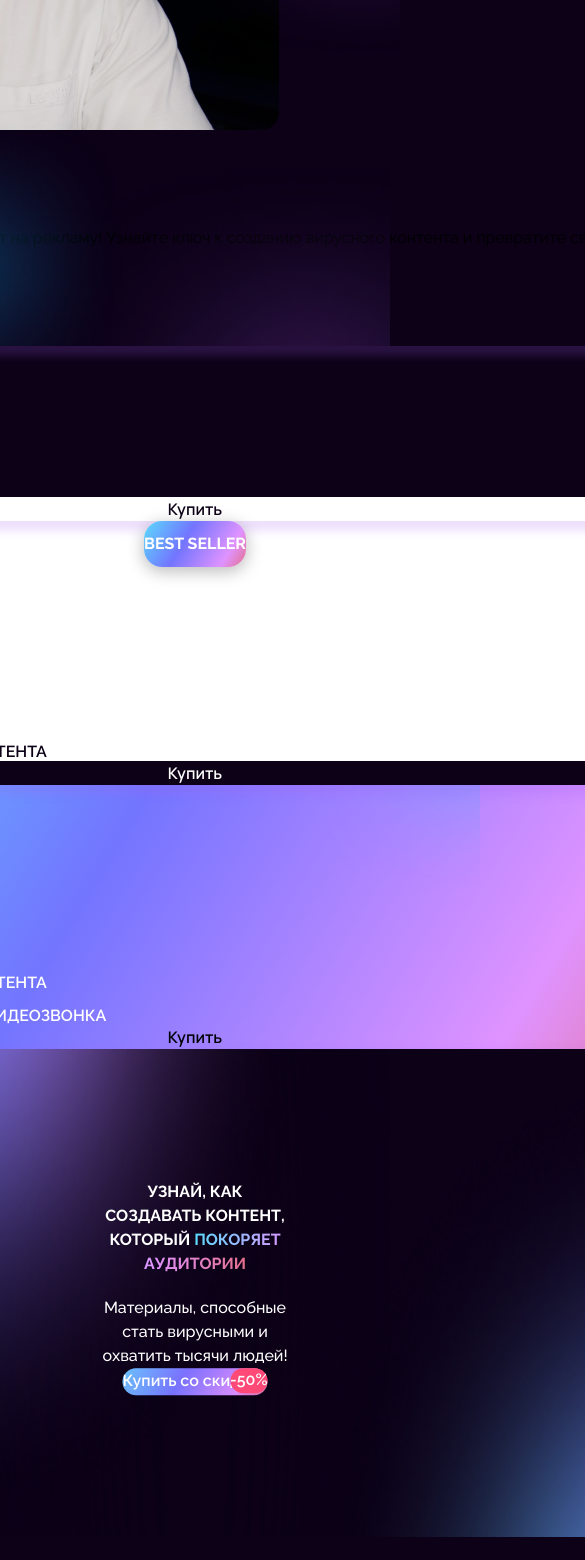
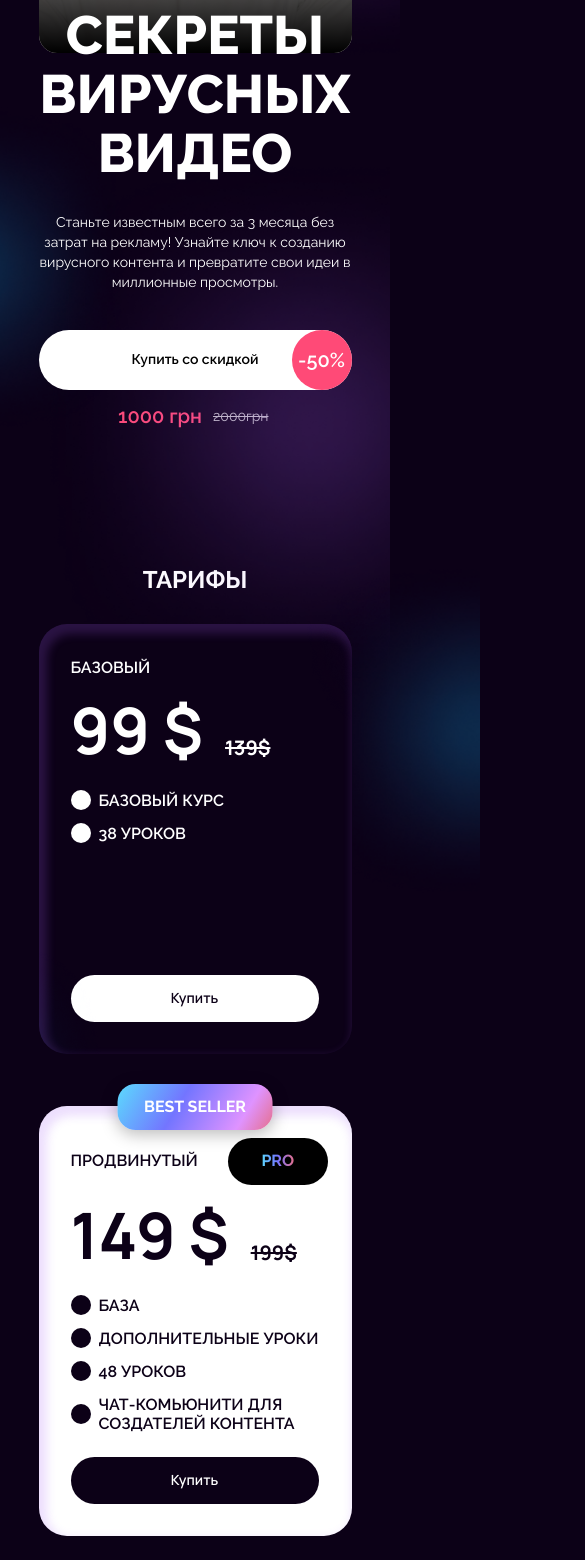
Before and after one commit to Lesia-Onyshchuk/test-project-next-tailwindcss, a Next.js app: page / in a window 390 px wide. Shown: the part 420-1980 px from the top of the page, 585 px wide, since content can reach past the window. Built offline with nearby package versions, Linux system fonts and the light colour scheme.

Commit message:
fix css screen less 393px

```diff
--- a/src/app/components/advanced-tariff.jsx
+++ b/src/app/components/advanced-tariff.jsx
@@ -11,8 +11,8 @@ const AdvancedTariff = () => {
   const [open, setOpen] = useState(false);
 
   return (
-    <div className="bg-white xl:px-[36px] xl:pt-[36px] xl:pb-[26px] xs:p-[32px] rounded-28 xl:w-[360px] xl:h-[465px] xs:w-[313px] xs:h-[430px] relative flex justify-between flex-col inset-shadow-custom">
-      <div className="flex xl:top-[-30px] xs:top-[-22px] left-1/2 -translate-x-1/2 justify-center items-center xl:px-[33.5px] xs:px-[26.5px] py-[11px] shadow-best-seller bg-[linear-gradient(121deg,#5bdbfd_0%,#7375ff_40.3%,#df93ff_79.87%,#e56f8c_100%)] rounded-[18px] absolute">
+    <div className="bg-white xl:px-[36px] xl:pt-[36px] xl:pb-[26px] p-[32px] rounded-28 xl:w-[360px] xl:h-[465px] w-[313px] h-[430px] relative flex justify-between flex-col inset-shadow-custom">
+      <div className="flex xl:top-[-30px] top-[-22px] left-1/2 -translate-x-1/2 justify-center items-center xl:px-[33.5px] px-[26.5px] py-[11px] shadow-best-seller bg-[linear-gradient(121deg,#5bdbfd_0%,#7375ff_40.3%,#df93ff_79.87%,#e56f8c_100%)] rounded-[18px] absolute">
         <p
           className={`${fontmain.className} text-white uppercase text-base font-bold`}
         >
@@ -20,13 +20,13 @@ const AdvancedTariff = () => {
         </p>
       </div>
       <div>
-        <div className="flex xl:gap-[11px] xs:gap-[30px] uppercase items-center justify-between mb-[18px]">
+        <div className="flex xl:gap-[11px] gap-[30px] uppercase items-center justify-between mb-[18px]">
           <h3
-            className={`${fontmain.className} xl:text-xl xs:text-base text-[#0c0117] uppercase font-semibold`}
+            className={`${fontmain.className} xl:text-xl text-base text-[#0c0117] uppercase font-semibold`}
           >
             Продвинутый
           </h3>
-          <div className="flex justify-center items-center xl:px-[43px] xs:px-[33.5px] py-[11.5px] bg-black rounded-[30px]">
+          <div className="flex justify-center items-center xl:px-[43px] px-[33.5px] py-[11.5px] bg-black rounded-[30px]">
             <p
               className={`${fontmain.className} bg-gradient-to-r from-[#5bdbfd] via-[#7375ff] to-[#e56f8c] bg-clip-text text-transparent text-base font-bold`}
             >
@@ -37,7 +37,7 @@ const AdvancedTariff = () => {
         <div
           className={`${fontsecond.className} flex gap-[22px] text-[#0c0117] font-bold items-end leading-none mb-[29px]`}
         >
-          <p className="xl:text-[74px] xs:text-[64px]">149 $</p>
+          <p className="text-[64px] xl:text-[74px]">149 $</p>
           <p className="text-xl line-through">199$</p>
         </div>
         <ul
@@ -53,7 +53,7 @@ const AdvancedTariff = () => {
       </div>
       <button
         onClick={() => setOpen(true)}
-        className={`${fontsecond.className} xl:w-[287px] xl:h-[57px] xs:w-[248px] xs:h-[47px] bg-[#0c0117] text-white font-semibold xl:text-base xs:text-sm rounded-[52px] hover:bg-[#ff4a77]`}
+        className={`${fontsecond.className} xl:w-[287px] xl:h-[57px] w-[248px] h-[47px] bg-[#0c0117] text-white font-semibold xl:text-base text-sm rounded-[52px] hover:bg-[#ff4a77]`}
       >
         Купить
       </button>
--- a/src/app/components/base-tariff.jsx
+++ b/src/app/components/base-tariff.jsx
@@ -12,7 +12,7 @@ const BaseTariff = () => {
   const [open, setOpen] = useState(false);
 
   return (
-    <div className="bg-[#0c0117] inset-shadow-custom xl:px-[36px] xl:pt-[36px] xl:pb-[26px] xs:p-[32px] rounded-28 xl:w-[360px] xl:h-[465px] xs:w-[313px] xs:h-[430px] relative overflow-hidden flex justify-between flex-col">
+    <div className="bg-[#0c0117] inset-shadow-custom xl:px-[36px] xl:pt-[36px] xl:pb-[26px] p-[32px] rounded-28 xl:w-[360px] xl:h-[465px] w-[313px] h-[430px] relative overflow-hidden flex justify-between flex-col">
       <Image
         src="/images/base-top.png"
         alt=""
@@ -22,14 +22,14 @@ const BaseTariff = () => {
       />
       <div>
         <h3
-          className={`${fontmain.className} xl:text-xl xs:text-base text-white uppercase font-semibold mb-[18px]`}
+          className={`${fontmain.className} xl:text-xl text-base text-white uppercase font-semibold mb-[18px]`}
         >
           Базовый
         </h3>
         <div
           className={`${fontsecond.className} flex gap-[22px] text-white font-bold items-end leading-none mb-[29px]`}
         >
-          <p className="xl:text-[74px] xs:text-[64px]">99 $</p>
+          <p className="xl:text-[74px] text-[64px]">99 $</p>
           <p className="text-xl line-through">139$</p>
         </div>
         <ul
@@ -41,7 +41,7 @@ const BaseTariff = () => {
       </div>
       <button
         onClick={() => setOpen(true)}
-        className={`${fontsecond.className} xl:w-[287px] xl:h-[57px] xs:w-[248px] xs:h-[47px] bg-white text-[#0c0117] font-semibold xl:text-base xs:text-sm rounded-[52px] hover:bg-[#ff4a77]`}
+        className={`${fontsecond.className} xl:w-[287px] xl:h-[57px] w-[248px] h-[47px] bg-white text-[#0c0117] font-semibold xl:text-base text-sm rounded-[52px] hover:bg-[#ff4a77]`}
       >
         Купить
       </button>
--- a/src/app/components/expert-tariff.jsx
+++ b/src/app/components/expert-tariff.jsx
@@ -11,7 +11,7 @@ const ExpertTariff = () => {
   const [open, setOpen] = useState(false);
 
   return (
-    <div className="bg-[linear-gradient(121deg,#5bdbfd_0%,#7375ff_40.3%,#df93ff_79.87%,#e56f8c_100%)] xl:px-[36px] xl:pt-[36px] xl:pb-[26px] xs:p-[32px] rounded-28 xl:w-[360px] xl:h-[465px] xs:w-[313px] xs:h-[430px] flex justify-between flex-col inset-shadow-custom">
+    <div className="bg-[linear-gradient(121deg,#5bdbfd_0%,#7375ff_40.3%,#df93ff_79.87%,#e56f8c_100%)] xl:px-[36px] xl:pt-[36px] xl:pb-[26px] p-[32px] rounded-28 xl:w-[360px] xl:h-[465px] w-[313px] h-[430px] flex justify-between flex-col inset-shadow-custom">
       <div>
         <div className="flex uppercase items-center justify-between mb-[18px]">
           <h3
@@ -30,7 +30,7 @@ const ExpertTariff = () => {
         <div
           className={`${fontsecond.className} flex gap-[22px] text-white font-bold items-end leading-none mb-[29px]`}
         >
-          <p className="xl:text-[74px] xs:text-[64px]">299 $</p>
+          <p className="xl:text-[74px] text-[64px]">299 $</p>
           <p className="text-xl line-through">500$</p>
         </div>
         <ul
@@ -48,7 +48,7 @@ const ExpertTariff = () => {
       </div>
       <button
         onClick={() => setOpen(true)}
-        className={`${fontsecond.className} xl:w-[287px] xl:h-[57px] xs:w-[248px] xs:h-[47px] xl:text-[#0c0117] xl:bg-white xs:text-white xs:bg-[#0c0117] font-semibold xl:text-base xs:text-sm rounded-[52px] hover:bg-[#ff4a77]`}
+        className={`${fontsecond.className} xl:w-[287px] xl:h-[57px] w-[248px] h-[47px] xl:text-[#0c0117] xl:bg-white text-white bg-[#0c0117] font-semibold xl:text-base text-sm rounded-[52px] hover:bg-[#ff4a77]`}
       >
         Купить
       </button>
--- a/src/app/components/footer.jsx
+++ b/src/app/components/footer.jsx
@@ -13,7 +13,7 @@ const Footer = () => {
 
   return (
     <footer
-      className={`${font.className} xl:pt-[100px] xs:pt-[66px] xl:w-[1280px] xs:w-[393px]`}
+      className={`${font.className} xl:pt-[100px] pt-[66px] xl:w-[1280px] w-[393px]`}
     >
       <div className="h-[488px] flex justify-between overflow-visible relative">
         <Image
@@ -21,48 +21,48 @@ const Footer = () => {
           alt=""
           width={315}
           height={282}
-          className="xl:invisible xs:visible xs:absolute top-[-20px] left-[-22px] z-10"
+          className="visible absolute top-[-20px] left-[-22px] z-10 xl:invisible"
         />
         <Image
           src="/images/footer-bottom.png"
           alt=""
           width={315}
           height={282}
-          className="xl:invisible xs:visible xs:absolute bottom-[-16px] right-[-22px] z-10"
+          className="visible absolute bottom-[-16px] right-[-22px] z-10 xl:invisible"
         />
         <Image
           src="/images/footer-blick.png"
           width={712}
           height={1486}
           alt=""
-          className=" xs:invisible xl:visible absolute left-1/2 -translate-x-1/2 top-1/2 -translate-y-1/2 h-full"
+          className="invisible absolute left-1/2 -translate-x-1/2 top-1/2 -translate-y-1/2 h-full xl:visible"
         />
         <Image
           src="/images/footer.png"
           width={513}
           height={799}
           alt=""
-          className="xs:invisible xl:visible"
+          className="invisible xl:visible"
         />
-        <div className="xl:w-[608px] xs:w-[393px] xl:bg-[linear-gradient(124deg,#5bdbfd_0%,#7375ff_40.3%,#df93ff_79.87%,#e56f8c_100%)] xs:bg-[#0c0117]">
-          <div className="absolute z-20 left-1/2 -translate-x-1/2 top-1/2 -translate-y-1/2 xl:w-[447px] xs:w-[280px] flex items-center flex-col">
-            <h2 className="xl:text-4xl xs:text-xl font-bold uppercase text-white text-center mb-[20px]">
+        <div className="xl:w-[608px] w-[393px] xl:bg-[linear-gradient(124deg,#5bdbfd_0%,#7375ff_40.3%,#df93ff_79.87%,#e56f8c_100%)] bg-[#0c0117]">
+          <div className="absolute z-20 left-1/2 -translate-x-1/2 top-1/2 -translate-y-1/2 xl:w-[447px] w-[280px] flex items-center flex-col">
+            <h2 className="xl:text-4xl text-xl font-bold uppercase text-white text-center mb-[20px]">
               Узнай, как создавать контент, который{" "}
               <span className="bg-gradient-to-r from-[#5bdbfd] via-[#7375ff] via-[#df93ff] to-[#e56f8c] bg-clip-text text-transparent">
                 покоряет аудитории
               </span>
             </h2>
-            <p className="text-white text-center xl:text-2xl xs:text-sm font-medium xl:mb-[44px] xs:mb-[62px]">
+            <p className="text-white text-center xl:text-2xl text-sm font-medium xl:mb-[44px] mb-[62px]">
               Материалы, способные стать вирусными и охватить тысячи людей!
             </p>
-            <div className="relative z-20 xl:w-[534px] xs:w-[268px] flex mb-[11px]">
+            <div className="relative z-20 xl:w-[534px] w-[268px] flex mb-[11px]">
               <BuyButton
                 onClick={openModal}
-                className="xl:w-[534px] xl:h-[74px] xs:w-[268px] xs:h-[68px] shadow-footer bg-[linear-gradient(121deg,#5bdbfd_0%,#7375ff_40.3%,#df93ff_79.87%,#e56f8c_100%)]
-                          flex items-center xs:pl-[49px] xl:justify-center
-                          xl:text-[22px] xs:text-sm text-white rounded-full leading-[1.66667] relative z-30"
+                className="xl:w-[534px] xl:h-[74px] w-[268px] h-[68px] shadow-footer bg-[linear-gradient(121deg,#5bdbfd_0%,#7375ff_40.3%,#df93ff_79.87%,#e56f8c_100%)]
+                          flex items-center pl-[49px] xl:justify-center
+                          xl:text-[22px] text-sm text-white rounded-full leading-[1.66667] relative z-30"
               />
-              <p className="flex items-center justify-center xl:w-[74px] xl:h-[74px] xs:w-[68px] xs:h-[68px] font-semibold xl:text-2xl xs:text-xl rounded-full text-white leading-[1.53509] bg-[#ff4a77] absolute top-0 right-0 z-40">
+              <p className="flex items-center justify-center xl:w-[74px] xl:h-[74px] w-[68px] h-[68px] font-semibold xl:text-2xl text-xl rounded-full text-white leading-[1.53509] bg-[#ff4a77] absolute top-0 right-0 z-40">
                 -50%
               </p>
             </div>
--- a/src/app/components/header.jsx
+++ b/src/app/components/header.jsx
@@ -14,10 +14,10 @@ const Header = () => {
   const { openModal } = useModal();
 
   return (
-    <header className="container flex items-center xs:justify-center xl:justify-between xs:gap-[28px] xl:gap-[159px]">
+    <header className="container flex items-center justify-center xl:justify-between gap-[28px] xl:gap-[159px]">
       <Link
         href="/"
-        className={`${font.className} flex gap-1 text-white xl:text-lg xs:text-base uppercase xs:w-[178px] xl:w-[200px]`}
+        className={`${font.className} flex gap-1 text-white xl:text-lg text-base uppercase w-[178px] xl:w-[200px]`}
       >
         <span>Aleko</span>
         <span className="bg-gradient-to-r from-[#5bdbfd] via-[#7375ff] via-[#df93ff] to-[#e56f8c] bg-clip-text text-transparent">
@@ -25,7 +25,7 @@ const Header = () => {
         </span>
       </Link>
       <div className="flex items-center xs:gap-0 xl:gap-[60px]">
-        <div className="flex xs:flex-row-reverse xl:flex-row xs:gap-[28px] xl:gap-[60px] xl:items-center">
+        <div className="flex flex-row-reverse xl:flex-row gap-[28px] xl:gap-[60px] xl:items-center">
           <Navigation />
           <Language />
         </div>
@@ -33,7 +33,7 @@ const Header = () => {
           onClick={openModal}
           className="w-[190px] h-[40px] bg-[linear-gradient(84deg,#5bdbfd_0%,#7375ff_40.3%,#df93ff_79.87%,#e56f8c_100%)]
             xl:flex items-center justify-center
-            text-xs text-white rounded-full xs:hidden"
+            text-xs text-white rounded-full hidden"
         />
       </div>
     </header>
--- a/src/app/components/hero.jsx
+++ b/src/app/components/hero.jsx
@@ -12,10 +12,10 @@ const Hero = () => {
   const { openModal } = useModal();
   return (
     <section
-      className={`${font.className} xl:pt-[67px] xs:pt-[24px] xl:pb-[100px] xs:pb-[66px] xs:flex xs:gap-0 xl:gap-[40px] xs:flex-col xs:justify-center xs:items-center xl:items-start xl:justify-start xl:flex-row`}
+      className={`${font.className} xl:pt-[67px] pt-[24px] xl:pb-[100px] pb-[66px] flex gap-0 xl:gap-[40px] flex-col justify-center items-center xl:items-start xl:justify-start xl:flex-row`}
     >
       <div className="flex flex-col">
-        <div className="xs:relative xl:static xs:flex xl:mb-[42px] xs:mb-[277px] xl:w-[644px] xl:h-[466px] xs:w-[313px] xs:h-[354px] xs:rounded-[18px] xs:overflow-hidden xl:overflow-visible">
+        <div className="relative xl:static flex xl:mb-[42px] mb-[277px] xl:w-[644px] xl:h-[466px] w-[313px] h-[354px] rounded-[18px] overflow-hidden xl:overflow-visible">
           <Image
             src="/images/hero.png"
             width={644}
@@ -23,21 +23,21 @@ const Hero = () => {
             alt="hero"
             className="object-cover"
           />
-          <div className="xs:absolute xl:static xl:invisible inset-0 bg-gradient-to-b from-black/0 to-black/100 xs:top-[177px] xl:top-0" />
+          <div className="absolute xl:static xl:invisible inset-0 bg-gradient-to-b from-black/0 to-black/100 top-[177px] xl:top-0" />
         </div>
-        <div className="xs:relative xl:w-[534px] xs:w-[313px] xs:flex xs:mb-[11px]">
+        <div className="relative xl:w-[534px] w-[313px] flex mb-[11px]">
           <BuyButton
             onClick={openModal}
-            className="xl:w-[534px] xl:h-[74px] xs:w-[313px] xs:h-[60px] xs:bg-white
-            xs:flex xs:items-center xs:justify-center
-            xl:text-[22px] xs:text-[14px] xs:text-black xs:rounded-full xs:leading-[1.66667] xs:hover:bg-[#ff4a77]"
+            className="xl:w-[534px] xl:h-[74px] w-[313px] h-[60px] bg-white
+            flex items-center justify-center
+            xl:text-[22px] text-[14px] text-black rounded-full leading-[1.66667] hover:bg-[#ff4a77]"
           />
-          <p className="xs:flex xs:items-center xs:justify-center xl:w-[74px] xl:h-[74px] xs:w-[60px] xs:h-[60px] xs:font-semibold xl:text-2xl xs:text-xl xs:rounded-full xs:text-white xs:leading-[1.53509] xs:bg-[#ff4a77] xs:absolute xs:top-0 xs:right-0">
+          <p className="flex items-center justify-center xl:w-[74px] xl:h-[74px] w-[60px] h-[60px] font-semibold xl:text-2xl text-xl rounded-full text-white leading-[1.53509] bg-[#ff4a77] absolute top-0 right-0">
             -50%
           </p>
         </div>
-        <div className="xs:flex xl:gap-[16px] xs:gap-[11px] xs:items-center xl:pl-[176.5px] xs:pl-[79.5px]">
-          <p className="xl:text-2xl xs:text-xl xs:text-[#ff4a77] xs:font-semibold xs:leading-[1.53509]">
+        <div className="flex xl:gap-[16px] gap-[11px] items-center xl:pl-[176.5px] pl-[79.5px]">
+          <p className="xl:text-2xl text-xl text-[#ff4a77] font-semibold leading-[1.53509]">
             1000 грн
           </p>
           <p className="leading-[1.53509] text-sm text-[#c5c5c5] line-through">
@@ -45,17 +45,17 @@ const Hero = () => {
           </p>
         </div>
       </div>
-      <div className="xs:relative">
-        <p className="xs:text-white xl:w-[396px] xs:w-[313px] xl:text-lg xs:text-sm xs:font-normal xs:pt-0 xs:top-[-220px] xl:top-[84px] xs:absolute xs:text-center xl:text-left xs:left-1/2 xs:-translate-x-1/2 xl:left-[198px]">
+      <div className="relative">
+        <p className="text-white xl:w-[396px] w-[313px] xl:text-lg text-sm font-normal pt-0 top-[-220px] xl:top-[84px] absolute text-center xl:text-left left-1/2 -translate-x-1/2 xl:left-[198px]">
           Станьте известным всего за 3 месяца без затрат на рекламу! Узнайте
           ключ к созданию вирусного контента и превратите свои идеи в миллионные
           просмотры.
         </p>
-        <div className="xs:absolute xl:left-[170px] xs:left-1/2 xs:-translate-x-1/2 xl:top-[210px] xs:top-[-460px] xs:text-center xl:text-left">
-          <p className="xs:font-bold xl:text-[32px] xs:text-[20px] xl:mb-[15px] xs:mb-[4px] bg-gradient-to-r from-[#5bdbfd] via-[#7375ff] via-[#df93ff] to-[#e56f8c] bg-clip-text text-transparent">
+        <div className="absolute xl:left-[170px] left-1/2 -translate-x-1/2 xl:top-[210px] top-[-460px] text-center xl:text-left">
+          <p className="font-bold xl:text-[32px] text-[20px] xl:mb-[15px] mb-[4px] bg-gradient-to-r from-[#5bdbfd] via-[#7375ff] via-[#df93ff] to-[#e56f8c] bg-clip-text text-transparent">
             От 0 до 100,000 за 90 дней
           </p>
-          <h1 className="xs:leading-[1.1] xs:text-white xs:font-extrabold xl:text-[96px] xs:text-[54px] xs:uppercase xl:w-[570px] xs:w-[313px] xs:flex">
+          <h1 className="leading-[1.1] text-white font-extrabold xl:text-[96px] text-[54px] uppercase xl:w-[570px] w-[313px] flex">
             Секреты Вирусных Видео
           </h1>
         </div>
--- a/src/app/components/modal.jsx
+++ b/src/app/components/modal.jsx
@@ -23,15 +23,15 @@ const Modal = ({ onClose }) => {
   return (
     <div
       onClick={onClose}
-      className="fixed xs:w-screen xs:h-screen inset-0 z-50 flex items-center justify-center bg-transparent"
+      className="fixed w-screen h-screen inset-0 z-50 flex items-center justify-center bg-transparent"
     >
       <div
         onClick={(e) => e.stopPropagation()}
-        className=" relative xl:w-[410px] xl:h-[491px] xs:w-screen xs:h-screen xs:rounded-none bg-[#0c0117] inset-shadow-custom xs:px-[42px] xs:pt-[157px] xs:pb-[41px] xl:px-[50px] xl:pt-[90px] xl:pb-[73px] xl:rounded-[28px]"
+        className=" relative xl:w-[410px] xl:h-[491px] w-screen h-screen rounded-none bg-[#0c0117] inset-shadow-custom px-[42px] pt-[157px] pb-[41px] xl:px-[50px] xl:pt-[90px] xl:pb-[73px] xl:rounded-[28px]"
       >
         <button
           onClick={onClose}
-          className="absolute xl:top-[28px] xs:right-[32px] xs:top-[32px] xl:right-[28px]"
+          className="absolute xl:top-[28px] right-[32px] top-[32px] xl:right-[28px]"
         >
           <Image
             src="/images/vector.png"
@@ -46,12 +46,12 @@ const Modal = ({ onClose }) => {
           Укажите свои данные
         </h3>
         <Formik initialValues={initialValues} onSubmit={handleSubmit}>
-          <Form className="flex flex-col xs:items-center xl:justify-start xs:justify-between">
-            <div className="flex flex-col">
+          <Form className="flex flex-col items-center xl:justify-start justify-between">
+            <div className="flex flex-col w-full">
               <Field
                 placeholder="Имя"
                 name="name"
-                className="w-[310px] py-[15px] px-[20px] rounded-[14px] placeholder:text-[#0c0117]
+                className="w-full py-[15px] px-[20px] rounded-[14px] placeholder:text-[#0c0117]
                placeholder:text-[14px]
                placeholder:font-raleway
                placeholder:font-normal mb-[18px]"
@@ -59,7 +59,7 @@ const Modal = ({ onClose }) => {
               <Field
                 placeholder="Ник Telegram"
                 name="nik"
-                className="w-[310px] py-[15px] px-[20px] rounded-[14px] placeholder:text-[#0c0117]
+                className="w-full py-[15px] px-[20px] rounded-[14px] placeholder:text-[#0c0117]
                placeholder:text-[14px]
                placeholder:font-raleway
                placeholder:font-normal mb-[18px]"
@@ -68,15 +68,15 @@ const Modal = ({ onClose }) => {
                 placeholder="Email*"
                 name="email"
                 required
-                className="w-[310px] py-[15px] px-[20px] rounded-[14px] placeholder:text-[#0c0117]
+                className="w-full py-[15px] px-[20px] rounded-[14px] placeholder:text-[#0c0117]
                placeholder:text-[14px]
                placeholder:font-raleway
-               placeholder:font-normal xs:mb-[120px] xl:mb-[40px]"
+               placeholder:font-normal mb-[120px] xl:mb-[40px]"
               />
             </div>
             <button
               type="submit"
-              className={`${font.className} w-[310px] h-[50px] bg-white text-[#0c0117] font-semibold text-sm rounded-[10px] hover:bg-[#ff4a77]`}
+              className={`${font.className} w-full h-[50px] bg-white text-[#0c0117] font-semibold text-sm rounded-[10px] hover:bg-[#ff4a77]`}
             >
               Отправить
             </button>
--- a/src/app/components/nav.jsx
+++ b/src/app/components/nav.jsx
@@ -20,7 +20,7 @@ const Navigation = () => {
         <Image src="/images/burger.png" width={31} height={21} alt="Menu" />
       </button>
       <ul
-        className={`${font.className} text-base text-white gap-7 hidden xl:flex`}
+        className={`${font.className} hidden text-base text-white gap-7 xl:flex`}
       >
         <li>
           <Link href="#" className="py-[10.5px] hover:text-[#FF4A77]">
--- a/src/app/components/tariffs.jsx
+++ b/src/app/components/tariffs.jsx
@@ -8,17 +8,17 @@ const font = Raleway({ subsets: ["latin"] });
 
 const Tariffs = () => {
   return (
-    <section className="xl:py-[100px] xs:py-[66px]">
+    <section className="xl:py-[100px] py-[66px]">
       <h2
-        className={`${font.className} xs:text-white xs:uppercase xs:font-bold xl:text-5xl xs:text-2xl xs:text-center`}
+        className={`${font.className} text-white uppercase font-bold xl:text-5xl text-2xl text-center`}
       >
         Тарифы
       </h2>
-      <ul className="xs:flex xs:flex-col xl:flex-row xl:justify-between xs:justify-center xl:items-start xs:items-center xl:mt-[79px] xs:mt-[28px]">
-        <li className="xs:mb-[52px] xl:mb-0">
+      <ul className="flex flex-col xl:flex-row xl:justify-between justify-center xl:items-start items-center xl:mt-[79px] mt-[28px]">
+        <li className="mb-[52px] xl:mb-0">
           <BaseTariff />
         </li>
-        <li className="xs:mb-[26px] xl:mb-0">
+        <li className="mb-[26px] xl:mb-0">
           <AdvancedTariff />
         </li>
         <li>
--- a/src/app/globals.css
+++ b/src/app/globals.css
@@ -81,7 +81,7 @@ a {
   }
 }
 
-@media (min-width: 393px) and (max-width: 1279px) {
+@media screen and (max-width: 1279px) {
   body {
     padding: 51px 0;
   }
```
